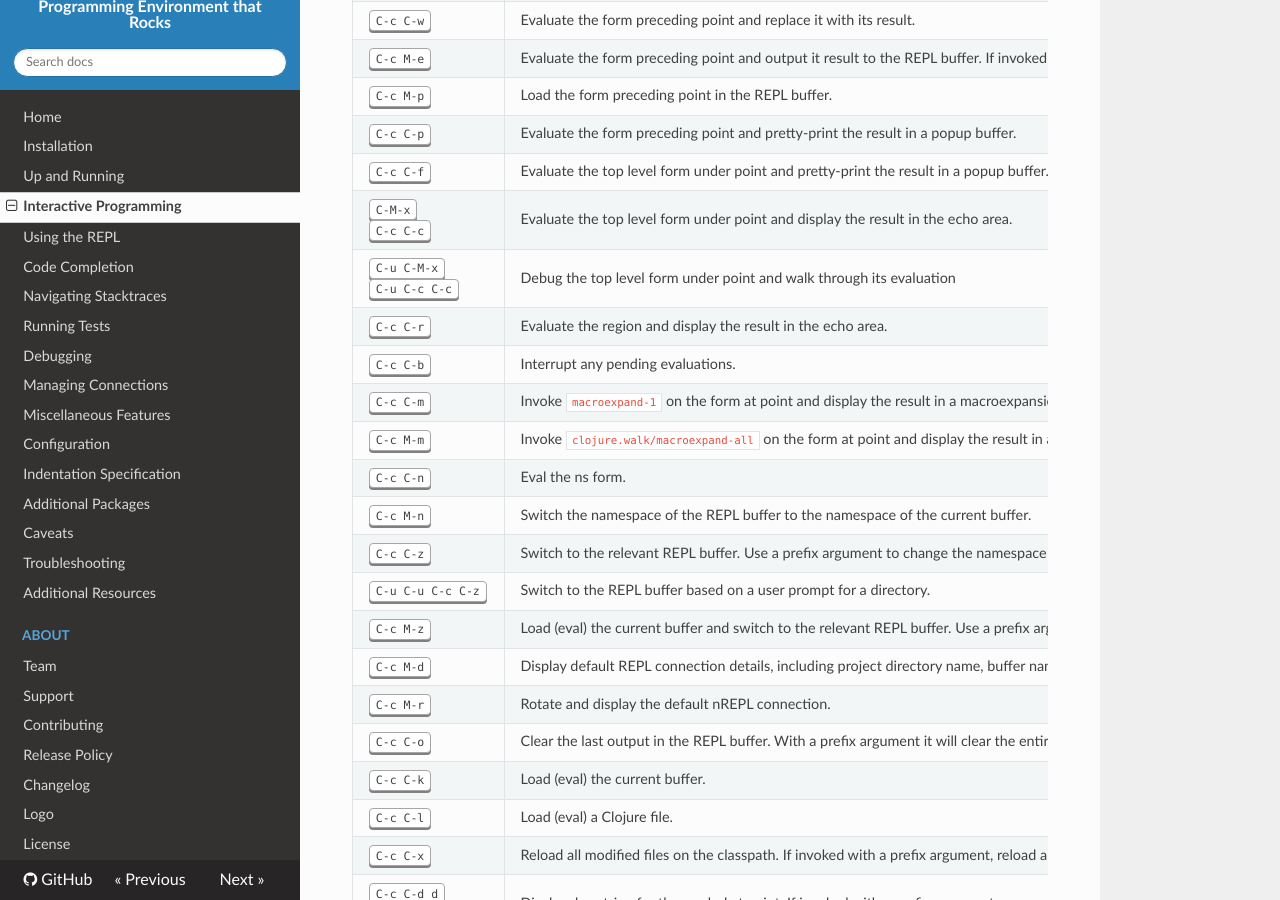
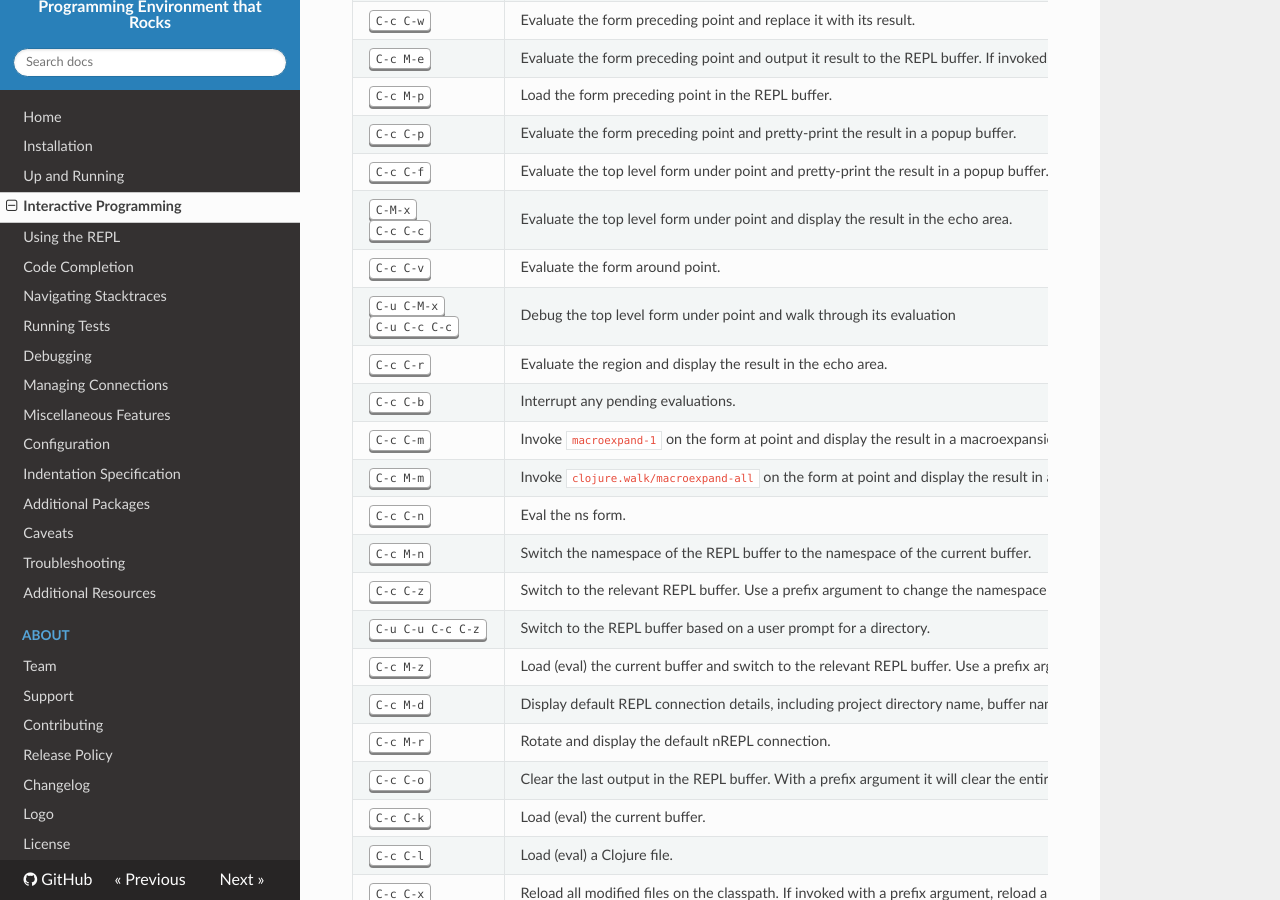
Before and after one commit to clojure-emacs/cider, an MkDocs documentation site: the page built from doc/interactive_programming.md, in a window 1280 px wide and 900 px high, scrolled down 586 px. Built offline with MkDocs 1.6.1, drawn with Linux system fonts in a browser that asks for light colours; nearby versions of some CDN libraries; old or Windows-style settings are respelled for this version of MkDocs.

Commit message:
[Fix #1720] Add a command to evaluate the form around point

```diff
--- a/doc/interactive_programming.md
+++ b/doc/interactive_programming.md
@@ -25,6 +25,7 @@ Here's a list of `cider-mode`'s keybindings:
 <kbd>C-c C-p</kbd>                   | Evaluate the form preceding point and pretty-print the result in a popup buffer.
 <kbd>C-c C-f</kbd>                   | Evaluate the top level form under point and pretty-print the result in a popup buffer.
 <kbd>C-M-x</kbd> <br/> <kbd>C-c C-c</kbd>  | Evaluate the top level form under point and display the result in the echo area.
+<kbd>C-c C-v</kbd>                   | Evaluate the form around point.
 <kbd>C-u C-M-x</kbd> <br/> <kbd>C-u C-c C-c</kbd>  | Debug the top level form under point and walk through its evaluation
 <kbd>C-c C-r</kbd>                   | Evaluate the region and display the result in the echo area.
 <kbd>C-c C-b</kbd>                   | Interrupt any pending evaluations.
```
Also changed, not shown: CHANGELOG.md (+1 -0 lines), 2 other files.
